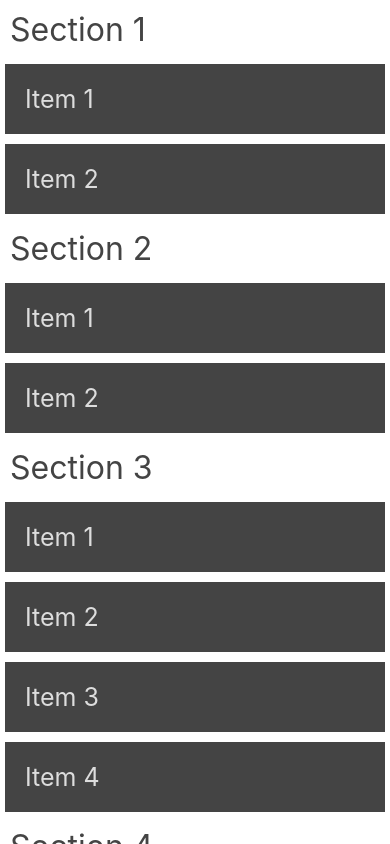
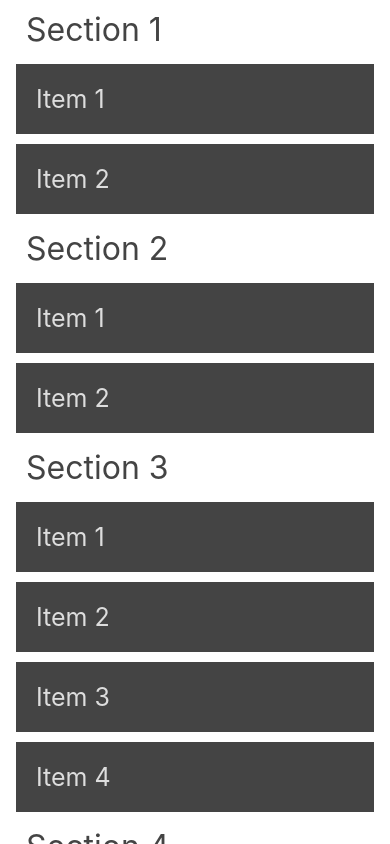
Before and after one commit to tomielias/Curso-React-Native, a React Native app: screen / in a window 390 px wide. Built offline with nearby package versions, Linux system fonts and the light colour scheme.

Commit message:
SectionList fixed UI error with section header

```diff
--- a/App.js
+++ b/App.js
@@ -8,13 +8,13 @@ import {
 } from "react-native";
 import { DATA } from "./src/data/data";
 
-function Item({ title }) {
-  return (
-    <View style={styles.item}>
-      <Text style={styles.title}>{title}</Text>
-    </View>
-  );
-}
+import Constants from "expo-constants";
+
+const Item = ({ title }) => (
+  <View style={styles.item}>
+    <Text style={styles.title}>{title}</Text>
+  </View>
+);
 
 export default function App() {
   return (
@@ -34,12 +34,13 @@ export default function App() {
 const styles = StyleSheet.create({
   container: {
     flex: 1,
+    marginTop: Constants.statusBarHeight,
+    marginHorizontal: 16,
   },
   item: {
     backgroundColor: "#444444",
     padding: 20,
     marginVertical: 5,
-    marginHorizontal: 5,
   },
   title: {
     fontSize: 25,
@@ -48,6 +49,7 @@ const styles = StyleSheet.create({
   header: {
     fontSize: 32,
     color: "#444444",
+    backgroundColor: "#fff",
     padding: 10,
   },
 });
```
